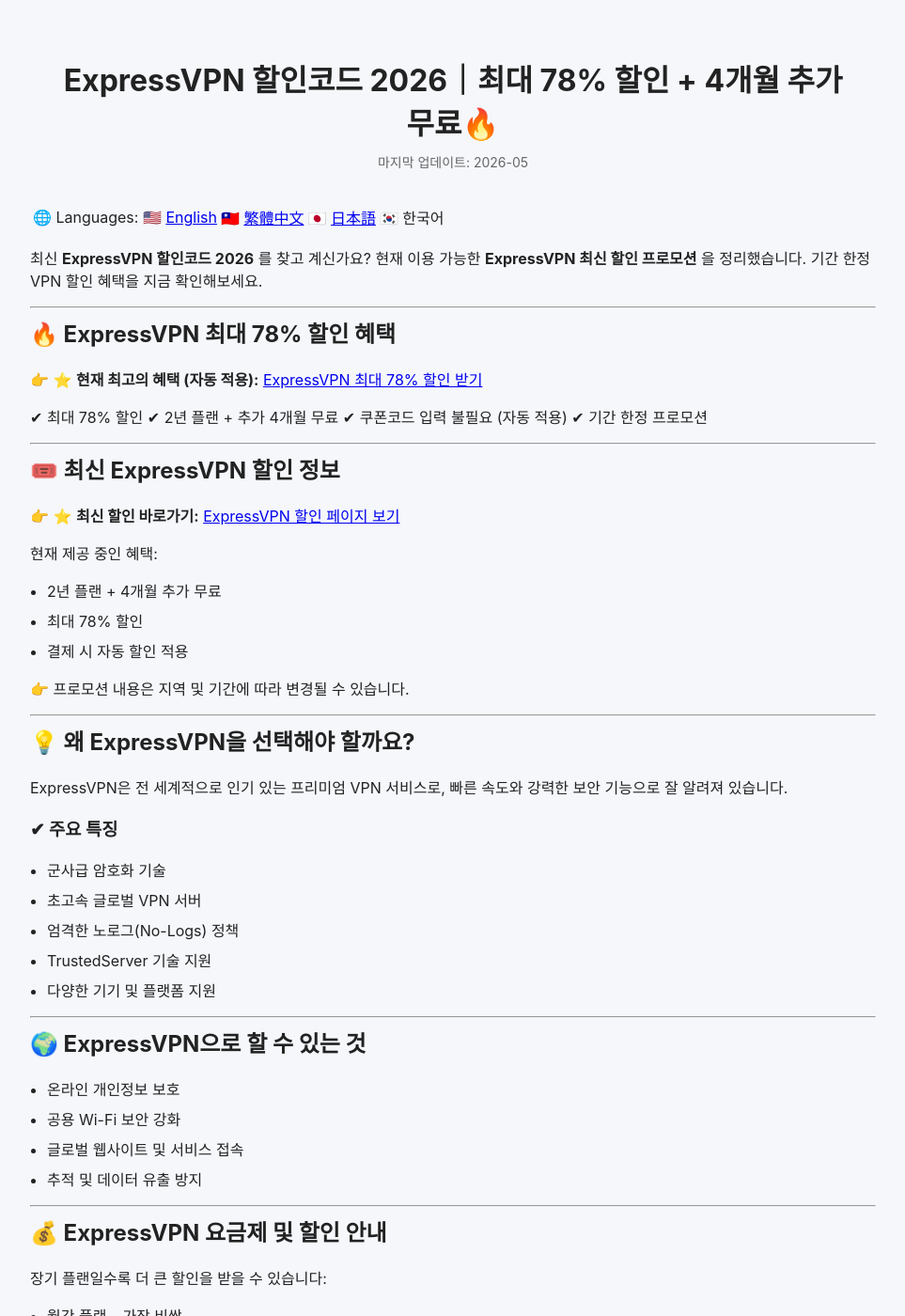
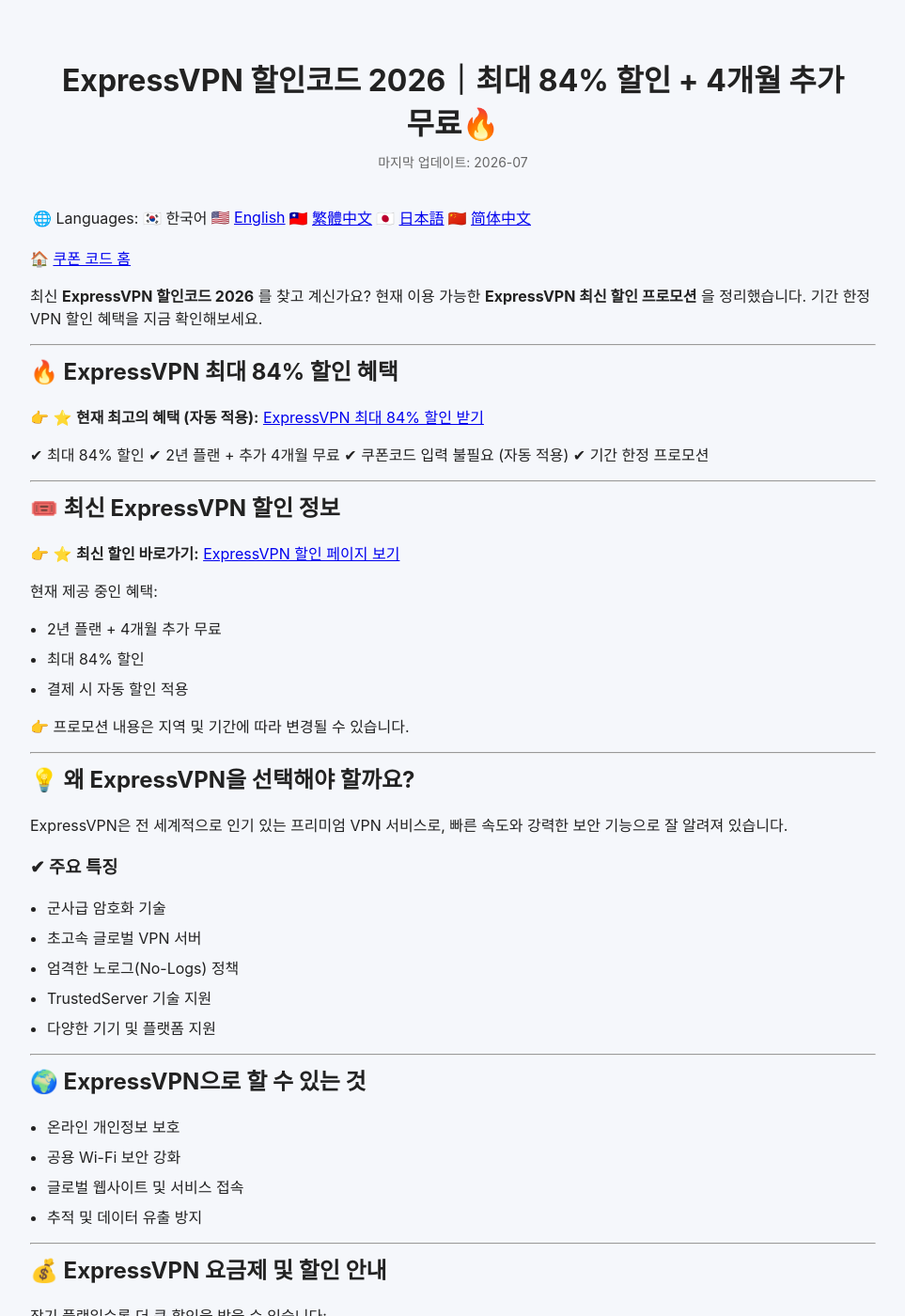
Before and after one commit to BestCouponCodes/best-coupon-codes, a Jekyll site: the page built from expressvpn-coupon-code-ko.md, in a window 1280 px wide and 1400 px high. Shown: the whole window at 94% size, without its empty margins (158-1121 px from the left). Built offline with Jekyll 4.4.1, drawn with Linux system fonts in a browser that asks for light colours; some of the changed text lies outside the part shown.

Commit message:
Update ExpressVPN discount to 84% and modify details

```diff
--- a/expressvpn-coupon-code-ko.md
+++ b/expressvpn-coupon-code-ko.md
@@ -1,26 +1,28 @@
+---
+layout: default
+title: "ExpressVPN 할인코드 2026｜최대 84% 할인 + 4개월 추가 무료🔥"
+description: "최신 ExpressVPN 할인코드 및 프로모션 정보를 확인하세요. 최대 84% 할인과 4개월 추가 혜택을 제공합니다."
+lang: ko
+last_modified_at: "2026-07-02"
 ---
 
-layout: default
-title: "ExpressVPN 할인코드 2026｜최대 78% 할인 + 4개월 추가 무료🔥"
-description: "최신 ExpressVPN 할인코드 및 프로모션 정보를 확인하세요. 최대 78% 할인과 4개월 추가 혜택을 제공합니다."
-lang: ko
-last_modified_at: "2026-05-20"
+🌐 Languages: 🇰🇷 한국어 | 🇺🇸 [English]({{ site.baseurl }}/expressvpn-coupon-code/) | 🇹🇼 [繁體中文]({{ site.baseurl }}/expressvpn-coupon-code-zh/) | 🇯🇵 [日本語]({{ site.baseurl }}/expressvpn-coupon-code-ja/) | 🇨🇳 [简体中文]({{ site.baseurl }}/expressvpn-coupon-code-cn/)
 
----
 
-🌐 Languages: 🇺🇸 [English]({{ site.baseurl }}/expressvpn-coupon-code/) | 🇹🇼 [繁體中文]({{ site.baseurl }}/expressvpn-coupon-code-zh/) | 🇯🇵 [日本語]({{ site.baseurl }}/expressvpn-coupon-code-ja/) | 🇰🇷 한국어
+🏠 [쿠폰 코드 홈]({{ site.baseurl }}/index-ko)
+
 
 최신 **ExpressVPN 할인코드 2026** 를 찾고 계신가요?
 현재 이용 가능한 **ExpressVPN 최신 할인 프로모션** 을 정리했습니다. 기간 한정 VPN 할인 혜택을 지금 확인해보세요.
 
 ---
 
-## 🔥 ExpressVPN 최대 78% 할인 혜택
+## 🔥 ExpressVPN 최대 84% 할인 혜택
 
 👉 ⭐ **현재 최고의 혜택 (자동 적용):**
-[ExpressVPN 최대 78% 할인 받기](https://go.expressvpn.com/c/2667632/1645830/16063)
+[ExpressVPN 최대 84% 할인 받기](https://go.expressvpn.com/c/2667632/1645830/16063)
 
-✔ 최대 78% 할인
+✔ 최대 84% 할인
 ✔ 2년 플랜 + 추가 4개월 무료
 ✔ 쿠폰코드 입력 불필요 (자동 적용)
 ✔ 기간 한정 프로모션
@@ -35,7 +37,7 @@ last_modified_at: "2026-05-20"
 현재 제공 중인 혜택:
 
 * 2년 플랜 + 4개월 추가 무료
-* 최대 78% 할인
+* 최대 84% 할인
 * 결제 시 자동 할인 적용
 
 👉 프로모션 내용은 지역 및 기간에 따라 변경될 수 있습니다.
@@ -71,7 +73,7 @@ ExpressVPN은 전 세계적으로 인기 있는 프리미엄 VPN 서비스로,
 
 * 월간 플랜 – 가장 비쌈
 * 12개월 플랜 – 더 합리적인 가격
-* 24개월 플랜 – **최대 78% 할인 + 4개월 추가 무료**
+* 24개월 플랜 – **최대 84% 할인 + 4개월 추가 무료**
 
 👉 장기 구독 시 월 평균 비용을 크게 절약할 수 있습니다.
 
@@ -115,3 +117,15 @@ ExpressVPN은 2026년에도 최고의 프리미엄 VPN 서비스 중 하나로
 본 페이지의 일부 링크는 제휴 링크(affiliate link)일 수 있습니다. 이를 통해 추가 비용 없이 사이트의 무료 콘텐츠 및 업데이트 운영에 도움이 될 수 있습니다.
 
 ---
+
+
+## 🔥 더 많은 VPN 할인
+
+다른 VPN 할인도 함께 확인해 보세요.
+
+* [NordVPN 쿠폰 코드]({{ site.baseurl }}/nordvpn-coupon-code-ko/) – 최대 80% 할인
+* [Surfshark 쿠폰 코드]({{ site.baseurl }}/surfshark-coupon-code-ko/) – 최대 89% 할인
+* [PureVPN 쿠폰 코드]({{ site.baseurl }}/purevpn-coupon-code-ko/) – 최대 89% 할인 + 3개월 무료
+* [ProtonVPN 쿠폰 코드]({{ site.baseurl }}/protonvpn-coupon-code-ko/) – 최대 70% 할인
+
+---
```
